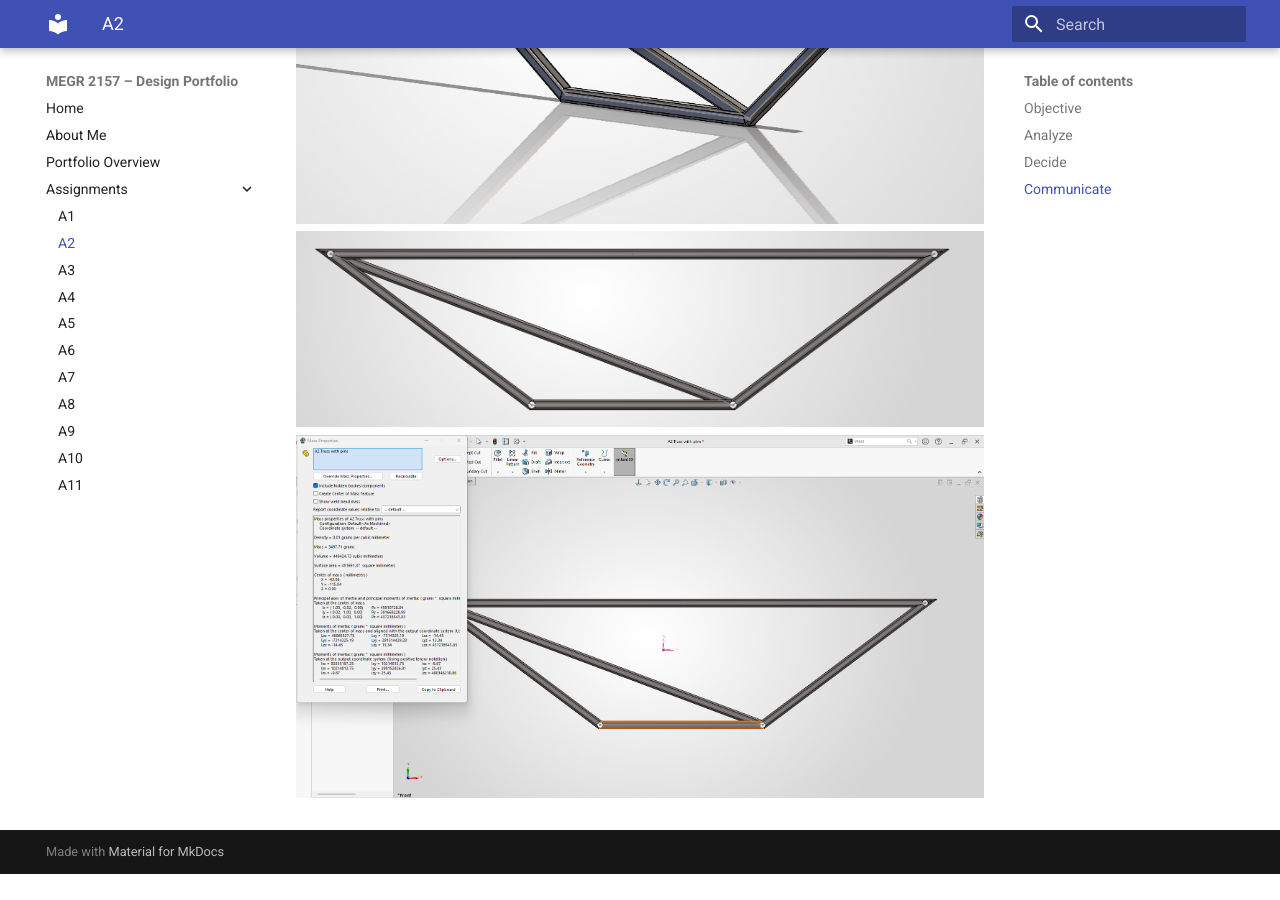
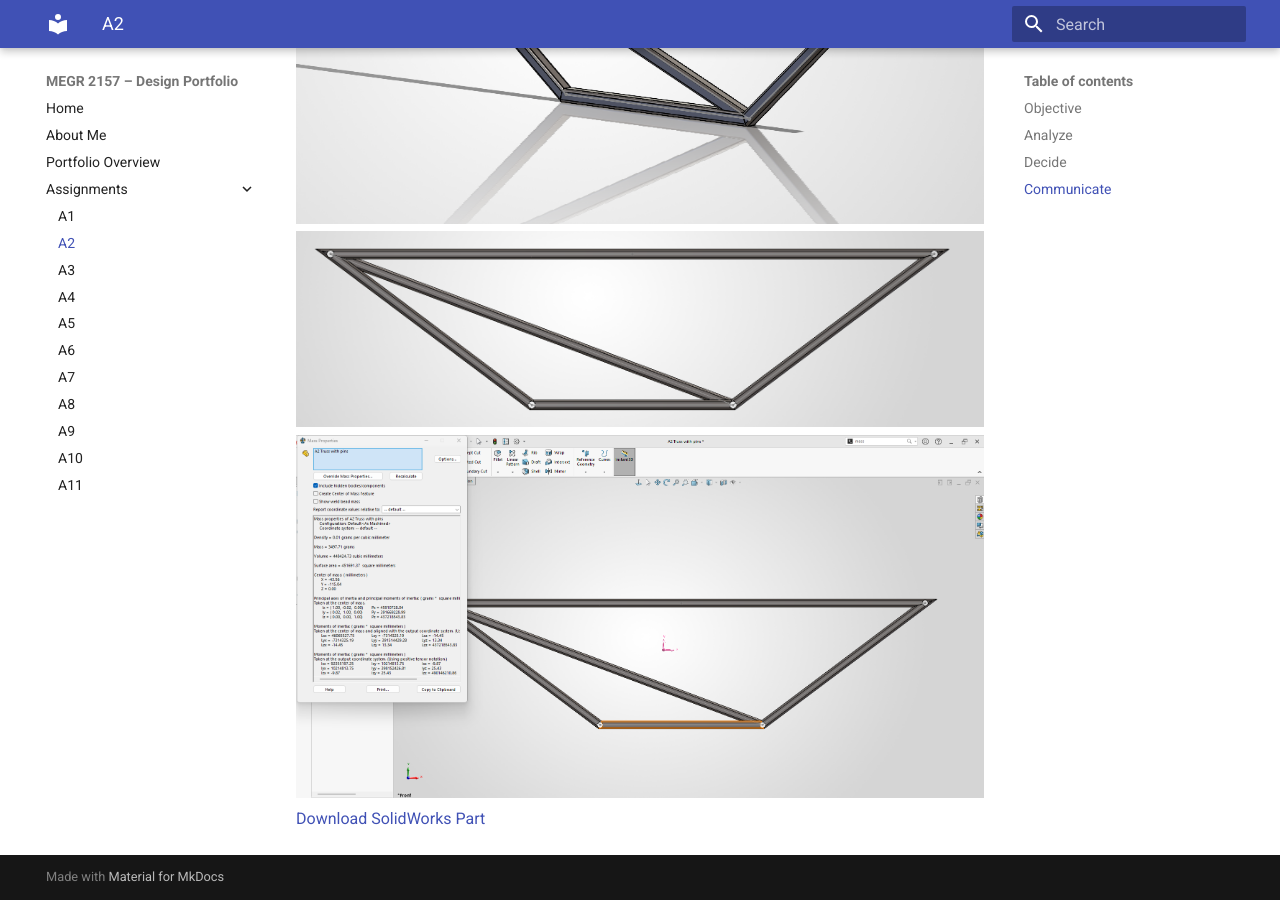
Before and after one commit to SaeedMalik7/megr2157-portfolio, an MkDocs documentation site: the page built from docs/assignments/A02/index.md, in a window 1280 px wide and 900 px high, scrolled down 3010 px. Built offline with MkDocs 1.6.1 and Material for MkDocs 9.7.7, drawn with Linux system fonts in a browser that asks for light colours; before the commit the page ends 3884 px from its top, so only the background shows below that.

Commit message:
Add download link for SolidWorks part
Added a link to download the SolidWorks part for the assignment.

```diff
--- a/docs/assignments/A02/index.md
+++ b/docs/assignments/A02/index.md
@@ -31,3 +31,4 @@ _Which geometry did you select, and why? This is your first open design choice i
 <img src="./A2PIC5.png" alt="Truss Layout" width="800">
 <img src="./A2PIC6.png" alt="Truss Layout" width="800">
 <img src="./A2PIC7.png" alt="Truss Layout" width="800">
+[Download SolidWorks Part](./A2 Truss.SLDPRT)
```
